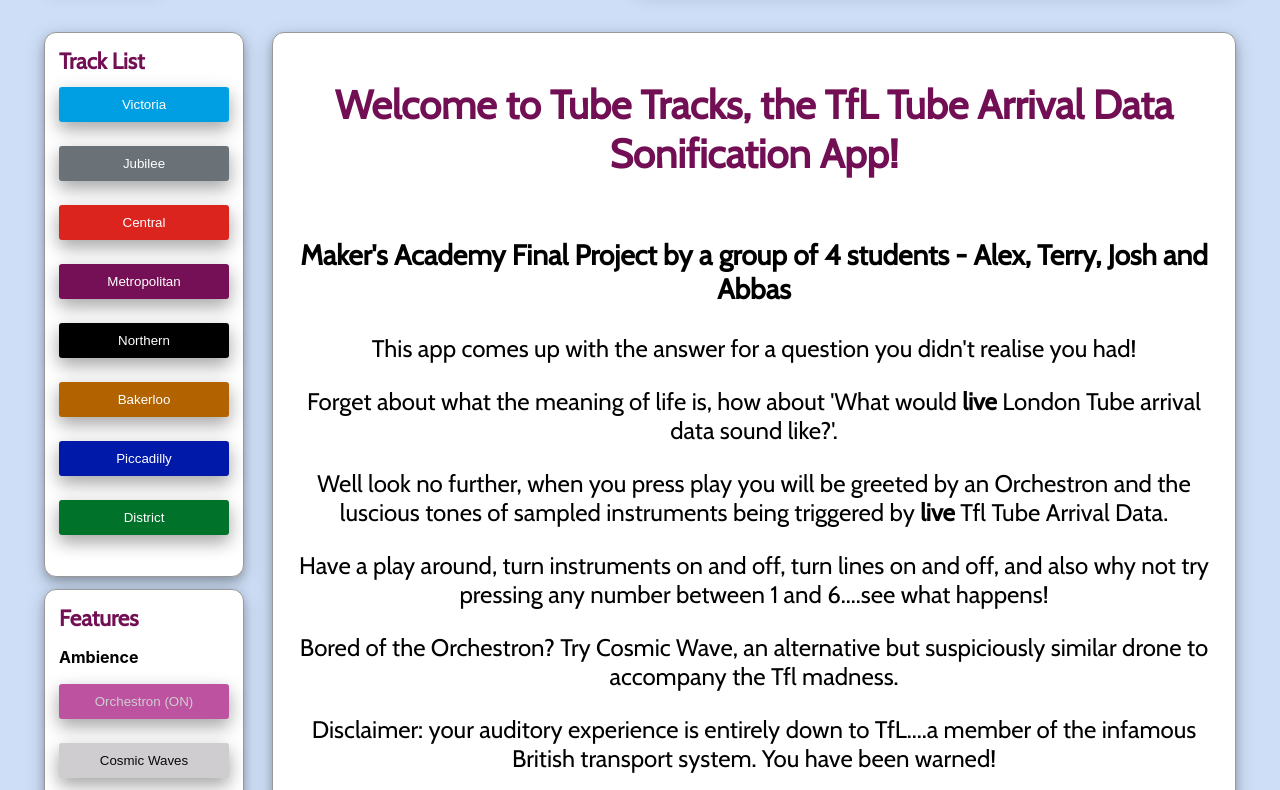
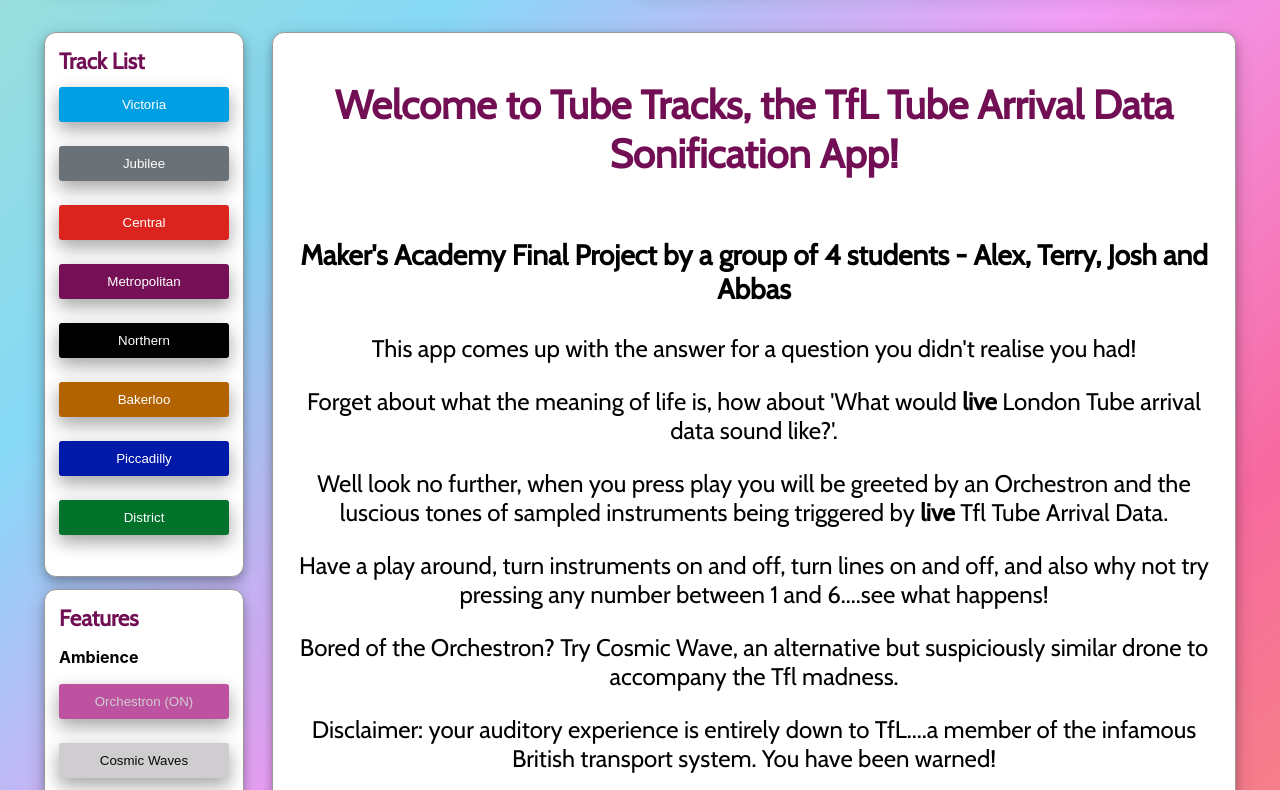
Before and after one commit to abodian/tube-tracks, a React app in the folder frontend/: page / in a window 1280 px wide. Shown: the part 180-970 px from the top of the page. Built offline with nearby package versions, Linux system fonts and the light colour scheme.

Commit message:
background

```diff
--- a/frontend/src/components/app/App.css
+++ b/frontend/src/components/app/App.css
@@ -7,10 +7,11 @@
     max-width: 100%;
     padding-bottom: 44px;
     border-radius: 4px;
-    background-color: #cddef6;
     margin: auto;
     margin-top: 0;
     padding: 44px;
     min-height: 400px;
+    background: linear-gradient(-45deg, #f59173, #f76aa0, #f39cf6, #86d8f6, #a0e1d2);
+    animation: gradient 15s ease infinite;
 
 }
```
